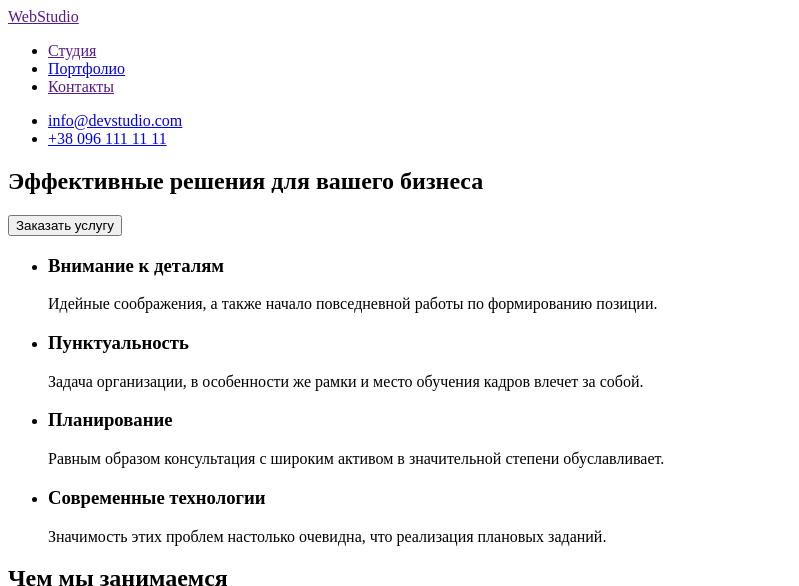
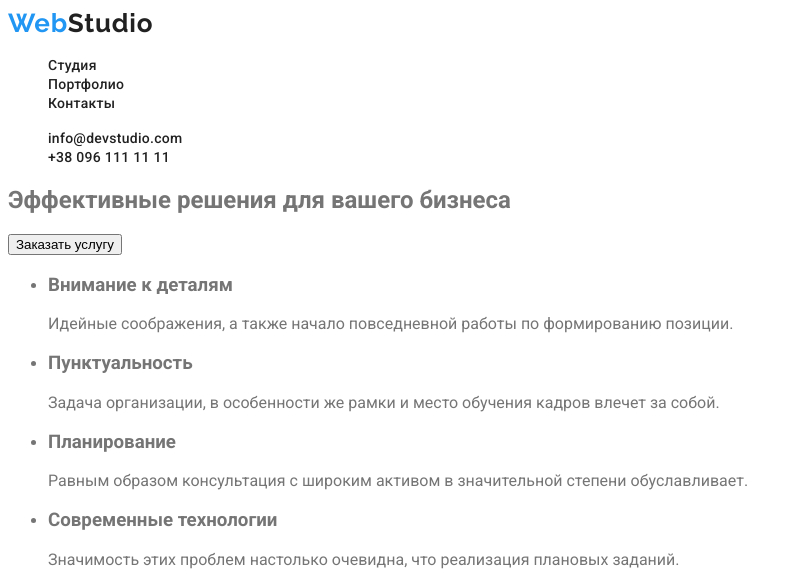
Before and after one commit to kudrik3286/-goit-markup-hw-02, a plain HTML site: page index.html in a window 1280 px wide. Shown: the top 586 px of the page, without its empty margins (0-799 px from the left). Drawn offline with Linux system fonts and the light colour scheme.

Commit message:
Добавляет стили шапке

```diff
--- a/css/styles.css
+++ b/css/styles.css
@@ -0,0 +1,57 @@
+:root {
+  --primary-whit-color: #ffffff;
+  --title-text-color: #212121;
+  --accen-color: #2196f3;
+  --primary-text-color: #757575;
+}
+body {
+  font-family: "Roboto", sans-serif;
+  background-color: var(--primary-whit-color);
+  color: var(--primary-text-color);
+}
+/* Шапка */
+
+.logo {
+  font-family: "Raleway", sans-serif;
+  font-weight: 700;
+  font-style: normal;
+  font-size: 26px;
+  line-height: 1.2;
+
+  text-decoration: none;
+  letter-spacing: 0.03em;
+
+  color: var(--title-text-color);
+}
+.logo-web {
+  color: var(--accen-color);
+}
+.logo:hover,
+.logo:focus {
+  color: var(--accen-color);
+}
+/* Списки */
+
+.list {
+  list-style: none;
+
+  /* Site nav / Auth nav */
+}
+.site-nav-link,
+.auth-nav-link {
+  font-style: normal;
+  font-weight: 500;
+  font-size: 14px;
+  line-height: 1.2;
+
+  text-decoration: none;
+  letter-spacing: 0.02em;
+
+  color: var(--title-text-color);
+}
+.site-nav-link:hover,
+.site-nav-link:focus,
+.auth-nav-link:hover,
+.auth-nav-link:focus {
+  color: var(--accen-color);
+}
--- a/index.html
+++ b/index.html
@@ -4,23 +4,26 @@
     <meta charset="UTF-8">
     <meta http-equiv="X-UA-Compatible" content="IE=edge">
     <meta name="viewport" content="width=device-width, initial-scale=1.0">
+    <link href="https://fonts.googleapis.com/css2?family=Raleway:wght@700&family=Roboto:wght@400;500;700;900&display=swap"
+        rel="stylesheet">
     <title>Домашнее задание</title>
+    <link rel="stylesheet" href="./css/styles.css">
 </head>
 <body>
     <!--Шапка-->
     <header>
-        <a href="" lang="en">WebStudio</a>
+        <a href="" lang="en" class="logo"><span class="logo-web">Web</span>Studio</a>
         <nav>
-            <ul>
-                <li><a href="">Студия</a></li>
-                <li><a href="./portfolio.html">Портфолио</a></li>
-                <li><a href="">Контакты</a></li>
+            <ul class="site-nav list">
+                <li><a href="" class="site-nav-link">Студия</a></li>
+                <li><a href="./portfolio.html" class="site-nav-link">Портфолио</a></li>
+                <li><a href="" class="site-nav-link">Контакты</a></li>
             </ul>
         </nav>
 
-        <ul>
-            <li> <a href="mailto:info@devstudio.com">info@devstudio.com</a></li>
-            <li> <a href="tel:+380961111111">+38 096 111 11 11</a></li>
+        <ul class="auth-nav list">
+            <li> <a href="mailto:info@devstudio.com" class="auth-nav-link">info@devstudio.com</a></li>
+            <li> <a href="tel:+380961111111" class="auth-nav-link">+38 096 111 11 11</a></li>
         </ul>
     </header>
     <!--Основной контент-->
@@ -95,12 +98,12 @@
     </main>
     <!--Подвал-->
     <footer>
-        <a href="" lang="en">WebStudio</a>
+        <a href="" lang="en" class="logo"><span class="logo-web">Web</span>Studio</a>
         <address>
             <ul>
                 <li> <a href="#">г. Киев, пр-т Леси Украинки, 26</a></li>
-                <li> <a href="mailto:info@devstudio.com">info@devstudio.com</a></li>
-                <li> <a href="tel:+380961111111">+38 096 111 11 11</a></li>
+                <li> <a href="mailto:info@devstudio.com" class="auth-nav-link">info@devstudio.com</a></li>
+                <li> <a href="tel:+380961111111" class="auth-nav-link">+38 096 111 11 11</a></li>
             </ul>
         </address>
     </footer>
```
Also changed, not shown: portfolio.html (+44 -22 lines).
